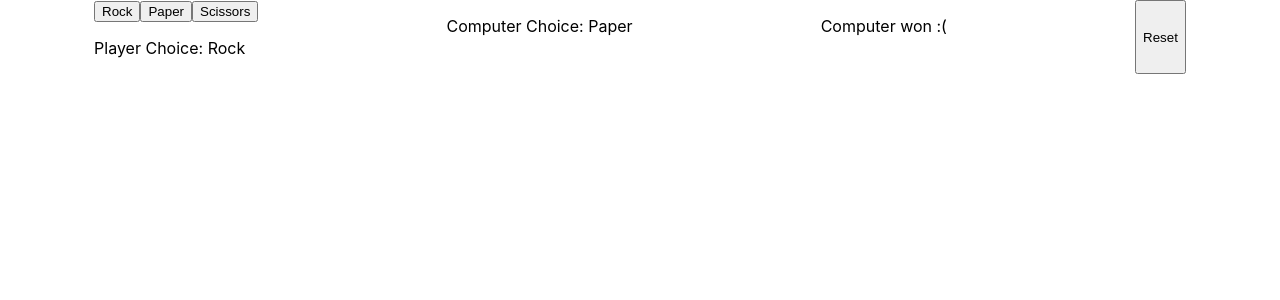
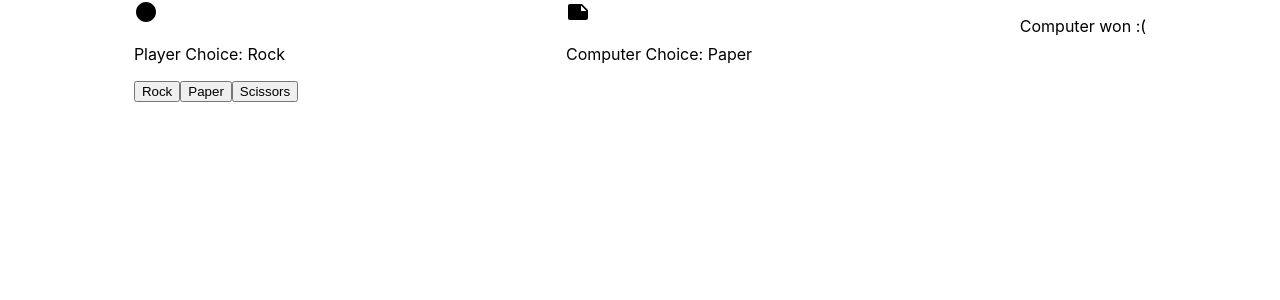
Before and after one commit to Shirm917/Practice_Projects, a React (Create React App) app in the folder rps/: page / in a window 1280 px wide. Both pictures are taken after a click on the button "Rock". Shown: the top 300 px of the page. Built offline with nearby package versions, Linux system fonts and the light colour scheme.

Commit message:
added logic for icons shown

```diff
--- a/rps/package.json
+++ b/rps/package.json
@@ -3,6 +3,10 @@
   "version": "0.1.0",
   "private": true,
   "dependencies": {
+    "@emotion/react": "^11.10.6",
+    "@emotion/styled": "^11.10.6",
+    "@mui/icons-material": "^5.11.11",
+    "@mui/material": "^5.11.12",
     "@testing-library/jest-dom": "^5.16.5",
     "@testing-library/react": "^13.4.0",
     "@testing-library/user-event": "^13.5.0",
--- /dev/null
+++ b/rps/src/components/ChoicePic.js
@@ -0,0 +1,19 @@
+import CircleIcon from "@mui/icons-material/Circle";
+import NoteIcon from "@mui/icons-material/Note";
+import ContentCutIcon from "@mui/icons-material/ContentCut";
+
+const ChoicePic = (props) => {
+  const { choice } = props;
+
+  return choice === "" ? (
+    null
+  ) : choice === "Rock" ? (
+    <CircleIcon />
+  ) : choice === "Paper" ? (
+    <NoteIcon />
+  ) : (
+    <ContentCutIcon />
+  );
+};
+
+export default ChoicePic;
--- a/rps/src/components/ComputerChoice.js
+++ b/rps/src/components/ComputerChoice.js
@@ -1,8 +1,10 @@
-import { useEffect,useContext } from "react";
+import { useEffect, useContext } from "react";
 import { AppContext } from "../App";
+import ChoicePic from "./ChoicePic";
 
 const ComputerChoice = () => {
-    const {computerChoice, setComputerChoice, playerChoice} = useContext(AppContext);
+  const { computerChoice, setComputerChoice, playerChoice } =
+    useContext(AppContext);
 
   useEffect(() => {
     if (playerChoice) {
@@ -10,11 +12,14 @@ const ComputerChoice = () => {
       const randomNum = Math.floor(Math.random() * 3);
       setComputerChoice(choices[randomNum]);
     }
-    },[playerChoice]);
+  }, [playerChoice]);
 
   return (
+    <section className="computerChoices">
+      <ChoicePic choice={computerChoice} />
       <p>Computer Choice: {computerChoice}</p>
-    )
+    </section>
+  );
 };
 
 export default ComputerChoice;
--- a/rps/src/components/PlayerChoices.js
+++ b/rps/src/components/PlayerChoices.js
@@ -1,17 +1,19 @@
 import { useContext } from "react";
 import { AppContext } from "../App";
 import Button from "./Button";
+import ChoicePic from "./ChoicePic";
 
 const PlayerChoices = () => {
   const {playerChoice} = useContext(AppContext);
   return (
-    <section>
+    <section className="playerChoices">
+      <ChoicePic choice={playerChoice}/>
+      <p>Player Choice: {playerChoice}</p>
       <div>
         <Button name="Rock" />
         <Button name="Paper" />
         <Button name="Scissors" />
       </div>
-      <div><p>Player Choice: {playerChoice}</p></div>
     </section>
   );
 };
--- a/rps/src/components/Winning.js
+++ b/rps/src/components/Winning.js
@@ -35,7 +35,7 @@ const Winning = () => {
     <>
       <p>{message}</p>
       {/* Just for now */}
-      <button onClick={resetChoices}>Reset</button>
+      {/* <button onClick={resetChoices}>Reset</button> */}
     </>
   );
 };
```
Also changed, not shown: 1 other file (tests, documents, lock files or other folders). Lines whose indentation alone changed are shown as unchanged.
